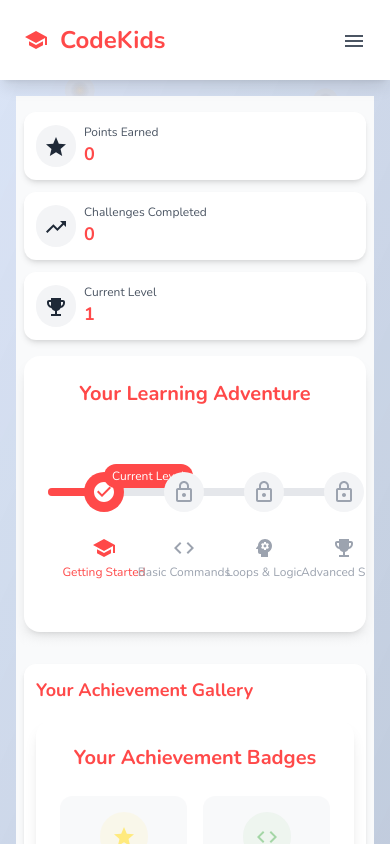
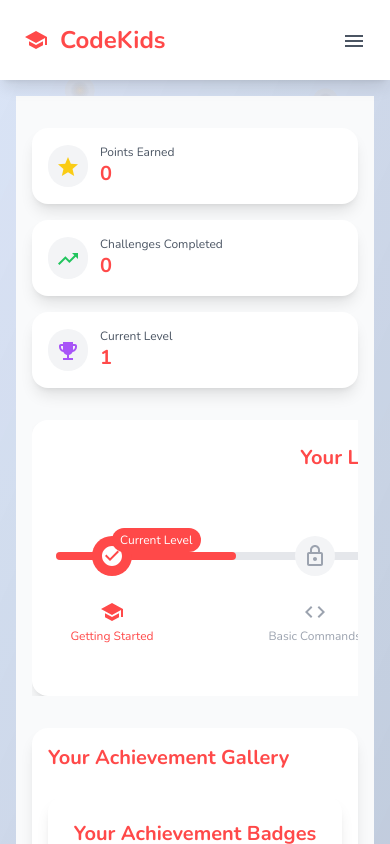
Before and after one commit to Parth5409/codekids, a React (Vite) app in the folder Frontend/: page /auth/login in a window 390 px wide. Both pictures are taken after typing "Sample", "Sample123" into the empty fields and a click on the button "START YOUR ADVENTURE!". Shown: the top 844 px of the page. Built offline with nearby package versions, Linux system fonts and the light colour scheme.

Commit message:
Added Responsiveness

```diff
--- a/Frontend/src/pages/ProgressDashboard.jsx
+++ b/Frontend/src/pages/ProgressDashboard.jsx
@@ -9,29 +9,29 @@
 
   const stats = [
     {
-      icon: <Star className="w-5 h-5 sm:w-6 sm:h-6" />,
+      icon: <Star className="text-yellow-400" />,
       label: 'Points Earned',
       value: progress?.points || 0
     },
     {
-      icon: <TrendingUp className="w-5 h-5 sm:w-6 sm:h-6" />,
+      icon: <TrendingUp className="text-green-500" />,
       label: 'Challenges Completed',
       value: progress?.completedChallenges?.length || 0
     },
     {
-      icon: <EmojiEvents className="w-5 h-5 sm:w-6 sm:h-6" />,
+      icon: <EmojiEvents className="text-purple-500" />,
       label: 'Current Level',
       value: progress?.level || 1
     }
   ];
 
   return (
-    <div className="min-h-screen bg-gray-50 py-4 sm:py-6 md:py-8 px-2 sm:px-4 overflow-x-hidden">
-      <div className="max-w-6xl mx-auto space-y-4 sm:space-y-6 md:space-y-8">
+    <div className="min-h-screen bg-gray-50 py-8 px-4 overflow-x-hidden">
+      <div className="max-w-6xl mx-auto space-y-8">
         <motion.div
           initial={{ opacity: 0, y: 20 }}
           animate={{ opacity: 1, y: 0 }}
-          className="grid grid-cols-1 sm:grid-cols-2 md:grid-cols-3 gap-3 sm:gap-4 md:gap-6"
+          className="grid grid-cols-1 md:grid-cols-3 gap-4 md:gap-6"
         >
           {stats.map((stat, index) => (
             <motion.div
@@ -39,43 +39,40 @@
               initial={{ opacity: 0, x: -20 }}
               animate={{ opacity: 1, x: 0 }}
               transition={{ delay: index * 0.1 }}
-              className="bg-white p-3 sm:p-4 md:p-6 rounded-xl sm:rounded-2xl shadow-md hover:shadow-lg transition-shadow"
+              className="bg-white p-4 md:p-6 rounded-2xl shadow-lg"
             >
-              <div className="flex items-center gap-2 sm:gap-3 md:gap-4">
-                <div className="p-2 sm:p-2.5 md:p-3 bg-gray-100 rounded-full">
+              <div className="flex items-center gap-3 md:gap-4">
+                <div className="p-2 md:p-3 bg-gray-100 rounded-full">
                   {stat.icon}
                 </div>
                 <div>
-                  <p className="text-gray-600 text-xs sm:text-sm">{stat.label}</p>
-                  <p className="text-lg sm:text-xl md:text-2xl font-bold text-primary">{stat.value}</p>
+                  <p className="text-gray-600 text-xs md:text-sm">{stat.label}</p>
+                  <p className="text-xl md:text-2xl font-bold text-primary">{stat.value}</p>
                 </div>
               </div>
             </motion.div>
           ))}
         </motion.div>
 
-        <div className="grid grid-cols-1 gap-4 sm:gap-6 md:gap-8">
+        <div className="grid grid-cols-1 gap-8">
           <motion.div
             initial={{ opacity: 0, y: 20 }}
             animate={{ opacity: 1, y: 0 }}
             transition={{ delay: 0.2 }}
-            className="relative"
+            className="overflow-x-auto"
           >
-            <div className="overflow-x-auto pb-4 -mx-2 px-2 sm:mx-0 sm:px-0">
-              <div className="min-w-[320px] sm:min-w-[640px] md:min-w-[768px]">
-                <MilestoneMap />
-              </div>
+            <div className="min-w-[768px]">
+              <MilestoneMap />
             </div>
-            <div className="absolute left-0 right-0 bottom-0 h-4 bg-gradient-to-t from-gray-50 to-transparent sm:hidden" />
           </motion.div>
 
           <motion.div
             initial={{ opacity: 0, y: 20 }}
             animate={{ opacity: 1, y: 0 }}
             transition={{ delay: 0.3 }}
-            className="bg-white rounded-xl sm:rounded-2xl shadow-md hover:shadow-lg transition-shadow p-3 sm:p-4 md:p-6"
+            className="bg-white rounded-2xl shadow-lg p-4 md:p-6"
           >
-            <h2 className="text-lg sm:text-xl md:text-2xl font-bold text-primary mb-4 sm:mb-6">
+            <h2 className="text-xl md:text-2xl font-bold text-primary mb-6">
               Your Achievement Gallery
             </h2>
             <BadgeGallery />
@@ -85,25 +82,23 @@
             initial={{ opacity: 0, y: 20 }}
             animate={{ opacity: 1, y: 0 }}
             transition={{ delay: 0.4 }}
-            className="bg-white rounded-xl sm:rounded-2xl shadow-md hover:shadow-lg transition-shadow p-3 sm:p-4 md:p-6"
+            className="bg-white rounded-2xl shadow-lg p-4 md:p-6"
           >
-            <h2 className="text-lg sm:text-xl md:text-2xl font-bold text-primary mb-4 sm:mb-6">
+            <h2 className="text-xl md:text-2xl font-bold text-primary mb-6">
               Recent Activity
             </h2>
-            <div className="space-y-3 sm:space-y-4">
+            <div className="space-y-4">
               {(progress?.recentActivity || []).map((activity, index) => (
                 <div
                   key={index}
-                  className="flex items-center gap-2 sm:gap-3 md:gap-4 p-2 sm:p-3 md:p-4 bg-gray-50 rounded-lg hover:bg-gray-100 transition-colors"
+                  className="flex items-center gap-3 md:gap-4 p-3 md:p-4 bg-gray-50 rounded-lg"
                 >
-                  <div className="p-1.5 sm:p-2 bg-primary/10 rounded-full">
-                    {React.cloneElement(activity.icon, {
-                      className: "w-4 h-4 sm:w-5 sm:h-5 text-primary"
-                    })}
+                  <div className="p-2 bg-primary/10 rounded-full">
+                    {activity.icon}
                   </div>
-                  <div className="min-w-0 flex-1">
-                    <p className="font-medium text-sm sm:text-base truncate">{activity.title}</p>
-                    <p className="text-xs sm:text-sm text-gray-600">{activity.timestamp}</p>
+                  <div>
+                    <p className="font-medium text-sm md:text-base">{activity.title}</p>
+                    <p className="text-xs md:text-sm text-gray-600">{activity.timestamp}</p>
                   </div>
                 </div>
               ))}
```
